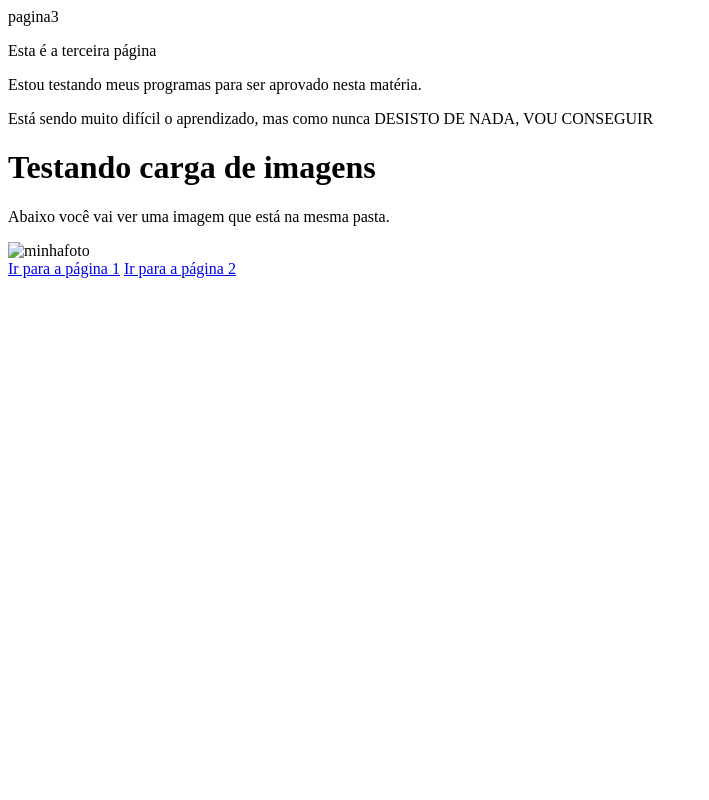
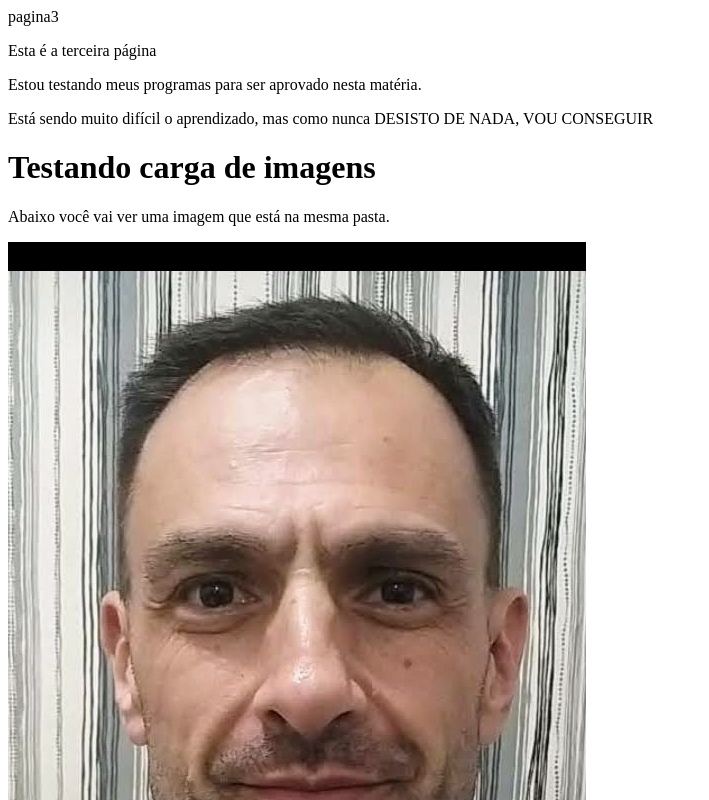
Before and after one commit to rodrigoleal3112/ultimavez, a plain HTML site: page pagina3.html in a window 1280 px wide. Shown: the top 800 px of the page, without its empty margins (0-709 px from the left). Drawn offline with Linux system fonts and the light colour scheme.

Commit message:
Update pagina3.html

```diff
--- a/pagina3.html
+++ b/pagina3.html
@@ -14,7 +14,7 @@
     <p>Está sendo muito difícil o aprendizado, mas como nunca DESISTO DE NADA, VOU CONSEGUIR</p>
     <h1>Testando carga de imagens</h1>
         <p>Abaixo você vai ver uma imagem que está na mesma pasta.</p>
-        <img src="./minhafoto" alt="minhafoto">
+        <img src="fotorodrigo.png" alt="minhafoto">
 
 
 <br>
```
